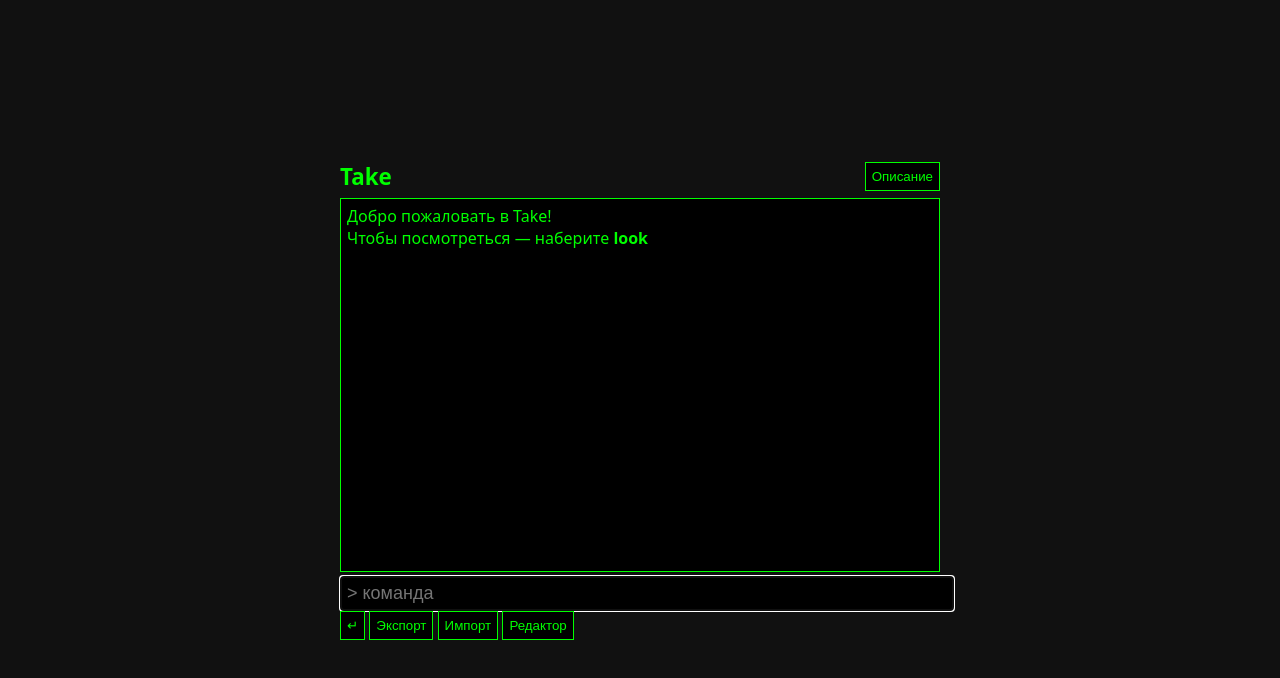
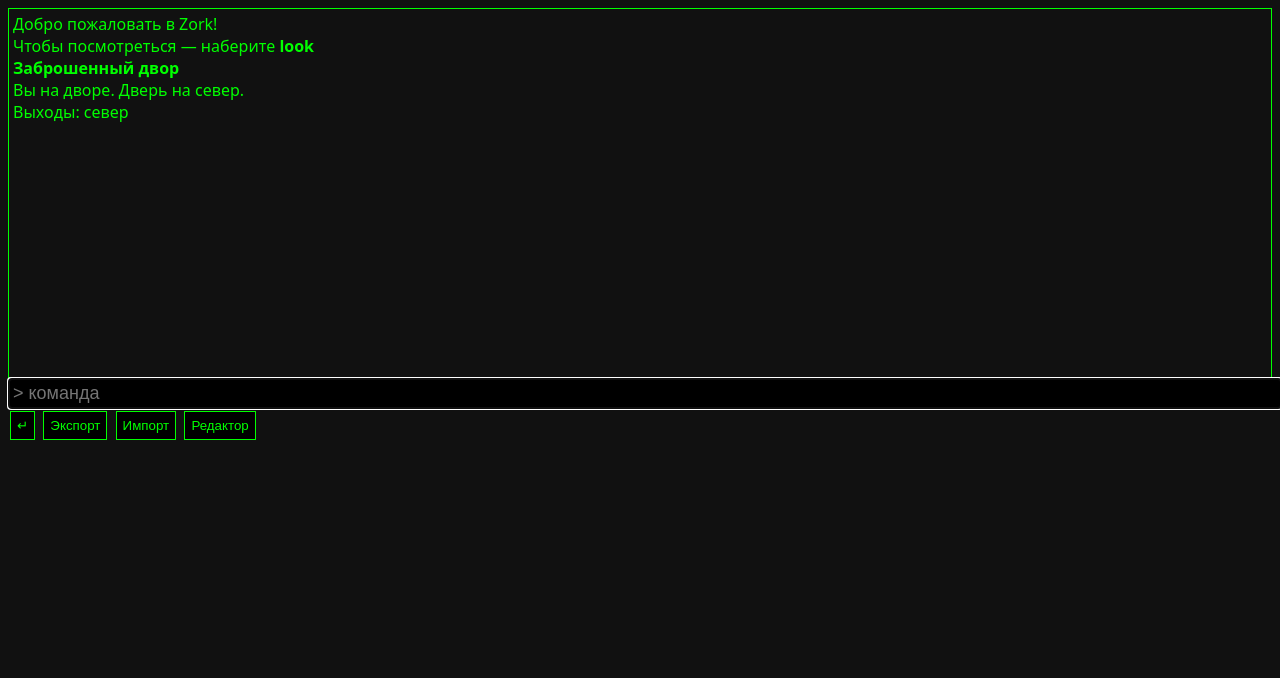
Before and after one commit to ONETAK76/Takes, a plain HTML site: page index.html in a window 1280 px wide. Drawn offline with Linux system fonts and the light colour scheme.

Commit message:
Update index.html

```diff
--- a/index.html
+++ b/index.html
@@ -3,28 +3,16 @@
 <head>
 <meta charset="utf-8">
 <meta name="viewport" content="width=device-width,initial-scale=1">
-<title>Take</title>
+<title>Zork-Like Builder</title>
 <style>
-html,body{height:100%;margin:0}
-body{display:flex;align-items:center;justify-content:center;background:#111;font-family:system-ui}
-#wrap{min-width:320px;max-width:600px;width:90vw}
-#header{display:flex;align-items:center;justify-content:space-between;margin-bottom:6px}
-h1{margin:0;font-size:1.4em;color:#0f0}
-button{background:#000;color:#0f0;border:1px solid #0f0;padding:6px;margin:0}
-#descPanel{display:none;border:1px solid #0f0;padding:6px;margin-bottom:6px;background:#000;color:#0f0;font-size:0.9em}
-#out{white-space:pre-wrap;height:45vh;overflow-y:auto;border:1px solid #0f0;padding:6px;background:#000;color:#0f0}
-#in{width:100%;font-size:18px;background:#000;color:#0f0;border:1px solid #0f0;padding:6px;margin-top:4px}
+body{font-family:system-ui;background:#111;color:#0f0;margin:0;padding:8px}
+#out{white-space:pre-wrap;height:45vh;overflow-y:scroll;border:1px solid #0f0;padding:4px}
+#in{width:100%;font-size:18px;background:#000;color:#0f0;border:1px solid #0f0;padding:4px}
+button{background:#000;color:#0f0;border:1px solid #0f0;padding:6px;margin:2px}
 </style>
 </head>
 <body>
-<div id="wrap">
-  <div id="header">
-    <h1>Take</h1>
-    <button onclick="toggleDesc()">Описание</button>
-  </div>
-  <div id="descPanel">Текстовая РПГ с полной свободой действий и возможностью создания своего уникального сюжета by ONETAK</div>
-
-  <div id="out">Добро пожаловать в Take!<br>Чтобы посмотреться — наберите <b>look</b></div>
+<div id="out">Добро пожаловать в Zork!<br>Чтобы посмотреться — наберите <b>look</b></div>
 <input id="in" placeholder="&gt; команда" autofocus>
 <br>
 <button onclick="send()">↵</button>
@@ -39,9 +27,9 @@ button{background:#000;color:#0f0;border:1px solid #0f0;padding:6px;margin:0}
   <textarea id="rdesc" placeholder="Описание" rows="3" style="width:100%"></textarea>
   <button onclick="quickRoom()">Создать / обновить ТЕКУЩУЮ</button>
 </div>
-</div>
 
 <script>
+// ---------- ядро ----------
 const world = JSON.parse(localStorage.getItem('zworld')||`{
   "rooms":{"двор":{"name":"Заброшенный двор","desc":"Вы на дворе. Дверь на север.","exits":{"север":"чулан"},"items":[]},
            "чулан":{"name":"Тёмный чулан","desc":"Пахнет плесенью.","exits":{"юг":"двор"},"items":["факел"]}},
@@ -101,7 +89,7 @@ function checkTriggers(){
 function evalCond(c){
   return c.split('and').every(p=>{
     if(p.trim().startsWith('has'))return world.inv.includes(p.trim().slice(4).trim());
-    if(p.trim().startsWith('in'))return world.playerRoom===p.trim().slice(3).trim());
+    if(p.trim().startsWith('in'))return world.playerRoom===p.trim().slice(3).trim();
     if(p.trim().startsWith('flag'))return world.flags.includes(p.trim().slice(5).trim());
     return true;
   });
@@ -113,6 +101,7 @@ function runAct(a){
     const [,dir,targ]=a.split(' '); world.rooms[world.playerRoom].exits[dir]=targ;
   }
 }
+// ---------- редактор ----------
 function toggleEdit(){const d=document.getElementById('edit');d.style.display=d.style.display==='none'?'block':'none';}
 function quickRoom(){
   const name=document.getElementById('rname').value.trim();
@@ -123,16 +112,14 @@ function quickRoom(){
   world.rooms[rid].desc=desc;
   save(); out(`Комната «${name}» обновлена.`);
 }
+// ---------- экспорт / импорт ----------
 function exportWorld(){prompt('Сохраните этот JSON:',JSON.stringify(world));}
 function importWorld(){
   const j=prompt('Вставьте JSON:');
   if(!j)return;
   try{Object.assign(world,JSON.parse(j));save();location.reload();}catch(e){alert('Ошибка');}
 }
-function toggleDesc(){
-  const p=document.getElementById('descPanel');
-  p.style.display=p.style.display==='none'?'block':'none';
-}
+// ---------- старт ----------
 look();
 document.getElementById('in').addEventListener('keydown',e=>{if(e.key==='Enter')send()});
 </script>
```
Lines whose indentation alone changed are shown as unchanged.
